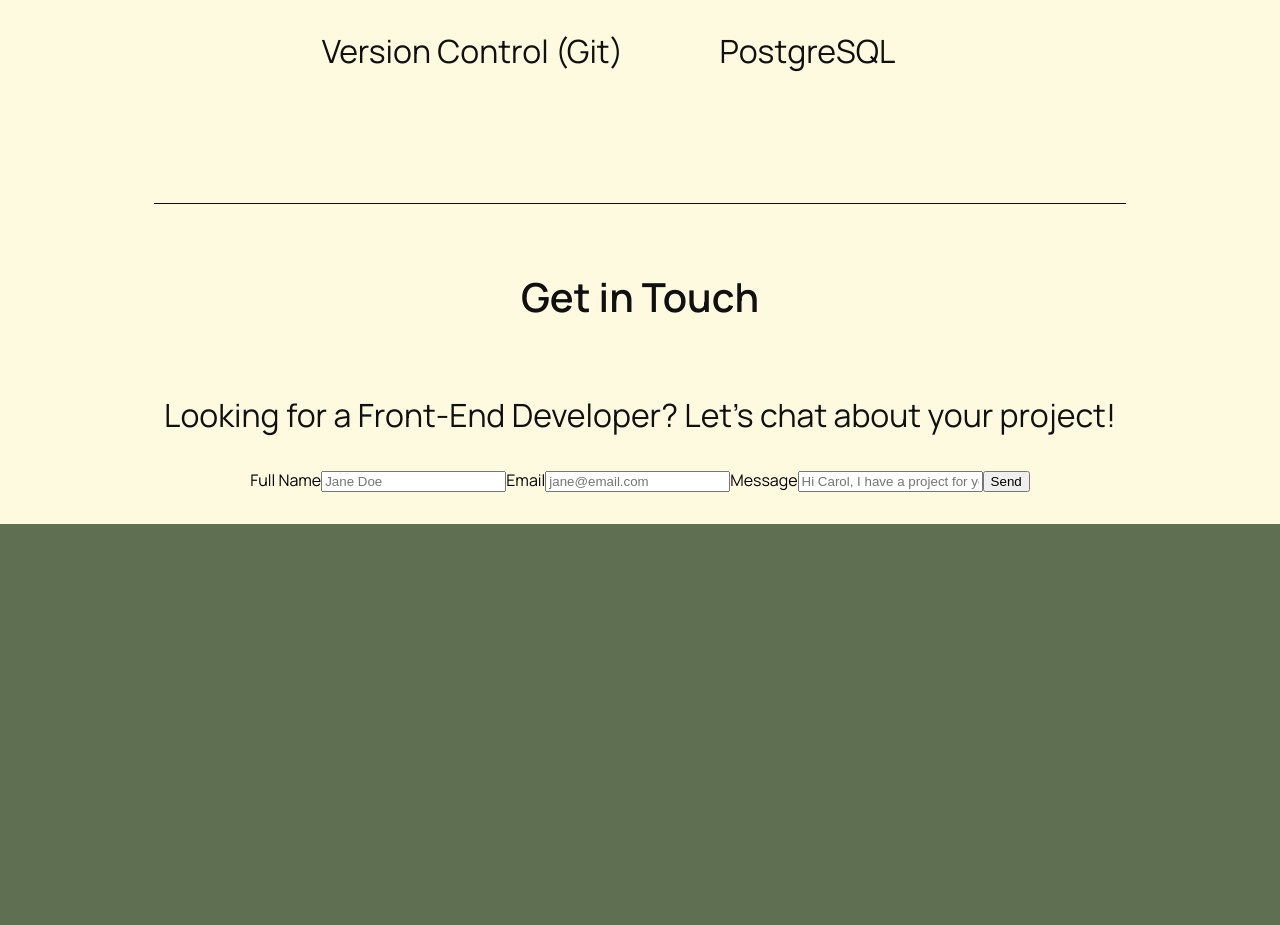
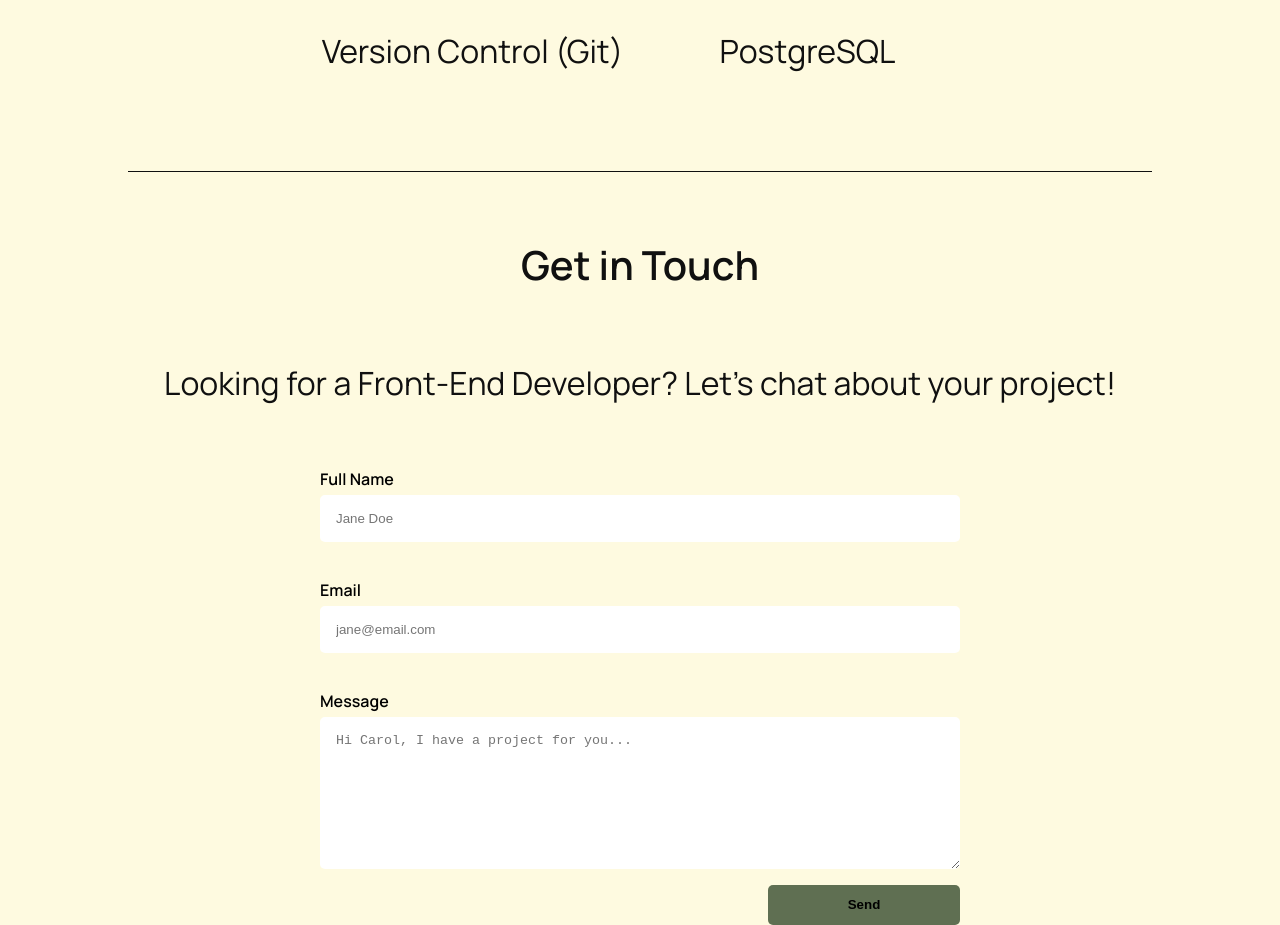
Before and after one commit to CarolANikolic/portfolio, a Next.js app: page / in a window 1280 px wide. Shown: the part 5240-6165 px from the top of the page. Before the commit the page ends 5764 px from the top, so only its background shows below. Built offline with nearby package versions, Linux system fonts and the light colour scheme; no server answers.

Commit message:
style: add position, color and style of form fields and button as well as skills list.

```diff
--- a/components/ContactForm/index.js
+++ b/components/ContactForm/index.js
@@ -58,20 +58,28 @@ export default function ContactForm() {
                     onSubmit={handleSubmit}
                     validationSchema={validationSchema}
                 >
-                    <Form id="contact">
+                    <Form className={styles.contactForm} id="contact">
+                        <div >
                             <label htmlFor="fullName">Full Name</label>
-                        <Field id="fullName" name="fullName" placeholder="Jane Doe" />
+                            <Field className={styles.formField} id="fullName" name="fullName" placeholder="Jane Doe" />
                             <ErrorMessage name="fullName" component="div" />
+                        </div>
 
+                        <div>
                             <label htmlFor="email">Email</label>
-                        <Field id="email" name="email" placeholder="jane@email.com" type="email" />
+                            <Field className={styles.formField} id="email" name="email" placeholder="jane@email.com" type="email" />
                             <ErrorMessage name="email" component="div" />
+                        </div>
 
+                        <div>
                             <label htmlFor="message">Message</label>
-                        <Field id="message" name="message" placeholder="Hi Carol, I have a project for you..." />
+                            <Field as="textarea" className={`${styles.formField} ${styles.formFieldMessage}`} id="message" name="message" placeholder="Hi Carol, I have a project for you..." />
                             <ErrorMessage name="message" component="div" />
+                        </div>
 
+                        <div>
                             <button type="submit">Send</button>
+                        </div>
                     </Form>
                 </Formik>
 
--- a/components/ContactForm/index.module.css
+++ b/components/ContactForm/index.module.css
@@ -3,8 +3,72 @@
 }
 
 .formContainer {
-    padding: 2rem;
     display: flex;
     flex-direction: column;
     align-items: center;
 }
+
+.contactForm {
+    display: grid;
+    grid-template-rows: repeat(4, 1fr);
+    gap: 1rem;
+    width: 80%;
+    margin-top: 2rem;
+}
+
+.contactForm > div {
+    display: flex;
+    flex-direction: column;
+}
+
+.contactForm > div > label {
+    font-weight: var(--fw-darker);
+    padding-bottom: .5rem;
+}
+
+.formField {
+    border: none;
+    border-radius: 5px;
+    padding: 1rem;
+    margin-bottom: 1.5rem;
+}
+
+.formFieldMessage {
+    height: 120px;
+    margin-bottom: 0;
+}
+
+.contactForm {
+    display: grid;
+    grid-template-rows: auto;
+    gap: 1rem;
+    width: 80%;
+    margin-top: 2rem;
+}
+
+.contactForm  button {
+    width: 50%;
+    align-self: center;
+    padding: 0.8rem;
+    background-color: var(--green);
+    border: none;
+    border-radius: 5px;
+    font-weight: var(--fw-darker);
+    cursor: pointer;
+}
+
+.contactForm button:hover {
+    background: linear-gradient(90deg, var(--green), var(--yellow));
+}
+
+
+@media screen and (min-width: 1024px) {
+    .contactForm {
+        width: 50%;
+    }
+
+    .contactForm  button {
+        align-self: flex-end;
+        width: 30%;
+    }
+}
--- a/components/Skills/index.js
+++ b/components/Skills/index.js
@@ -6,7 +6,7 @@ export default function Skills() {
     return (
         <section className={styles.skillsSection}>
             <div className={styles.skillsSectionContainer}>
-            <hr></hr>
+                <hr></hr>
                 <div>
                     <TitleAndText
                     title="h2"
--- a/components/Skills/index.module.css
+++ b/components/Skills/index.module.css
@@ -3,24 +3,21 @@
 }
 
 .skillsSectionContainer {
-    padding: 2rem;
     display: flex;
     flex-direction: column;
     align-items: center;
+    padding: 2rem;
 }
 
 .skillsGrid {
+    justify-content: center;
+    align-items: center;
+
     display: grid;
     grid-template-columns: repeat(2, 1fr);
     gap: 1rem;
     width: 80%;
     margin-top: 2rem;
-}
-
-.skillsGrid div {
-    display: flex;
-    justify-content: center;
-    align-items: center;
 }
 
 .skillsGrid div:last-child {
```
Lines whose indentation alone changed are shown as unchanged.
